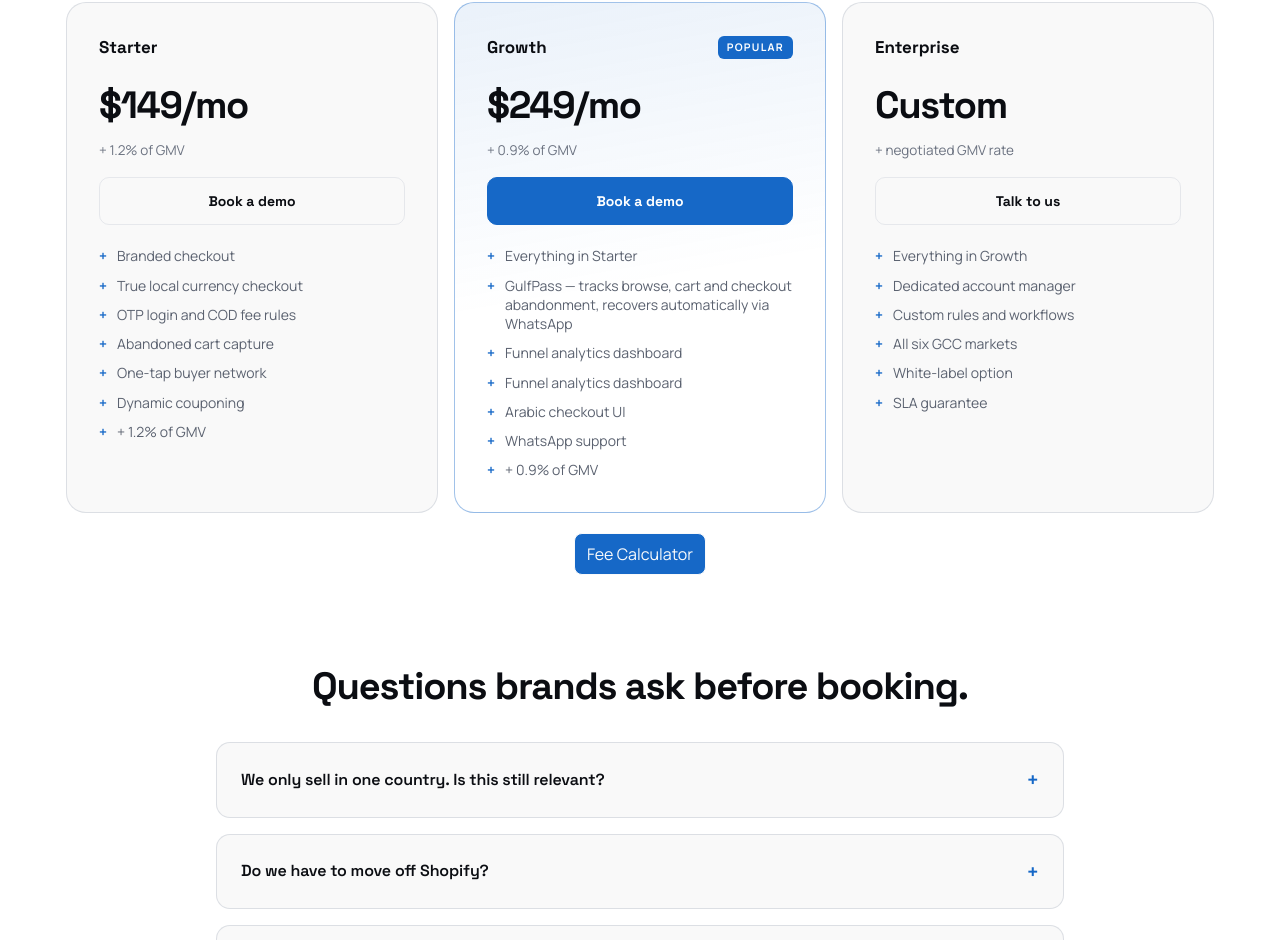
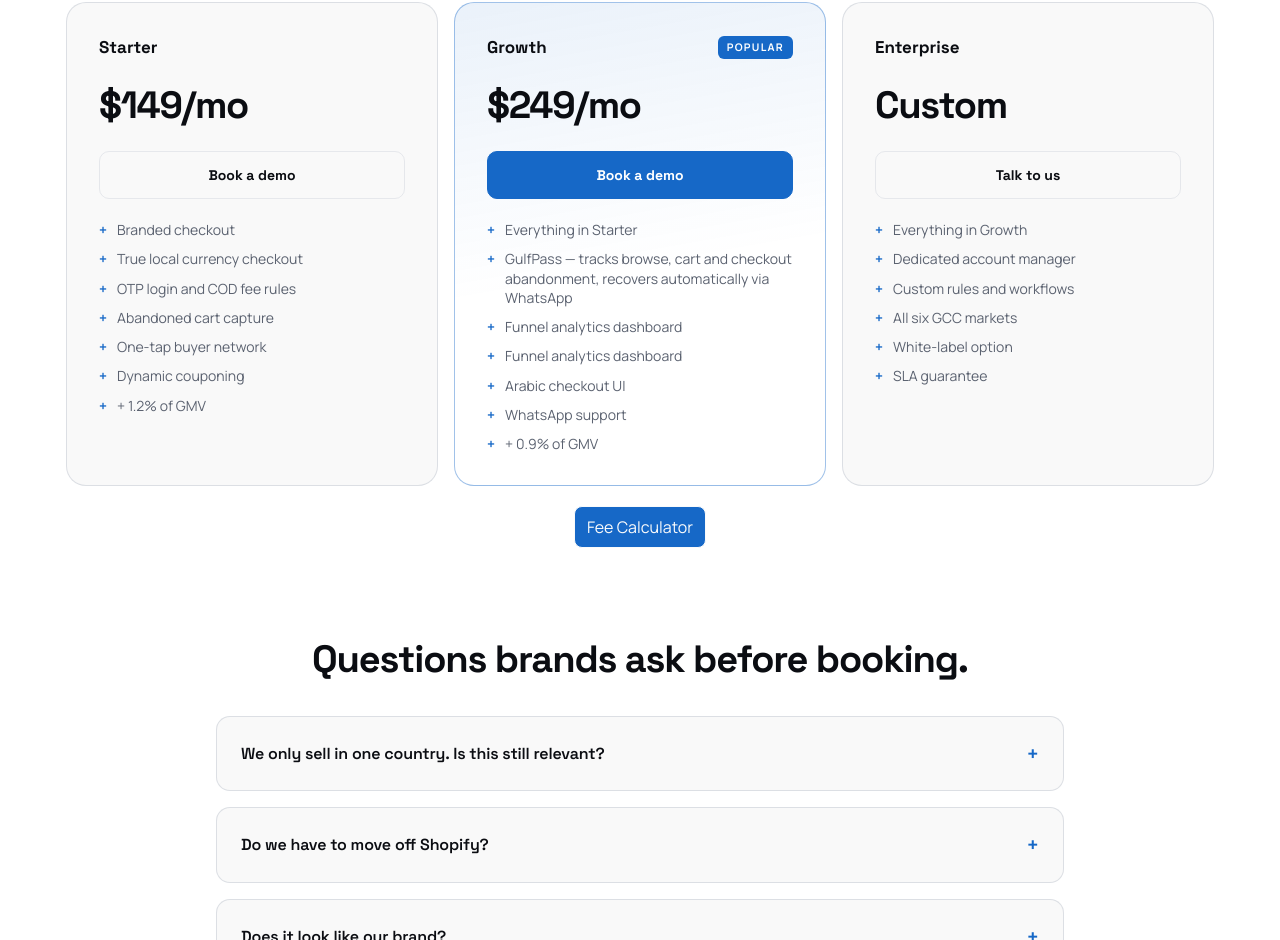
Before and after one commit to frontendmakaidigitals/gulfcart, a Next.js app: page / in a window 1280 px wide. Shown: the part 6155-7095 px from the top of the page. Built offline with nearby package versions, Linux system fonts and the light colour scheme.

Commit message:
Fix pricing display for annual billing

```diff
--- a/app/(root)/sections/Pricing.tsx
+++ b/app/(root)/sections/Pricing.tsx
@@ -135,7 +135,7 @@ function PlanCard({
         <div className="font-display text-[38px] font-bold tracking-[-.035em] text-fg">
           {displayPrice === null ? 'Custom' : `$${displayPrice}/mo`}
         </div>
-        <div className="mt-1.5 text-[13.5px] text-dim">{p.rate}</div>
+
         {isAnnual && pricing && (
           <div className="mt-1 text-[12px] text-dim">
             Billed ${pricing.annualTotal}/yr
```
